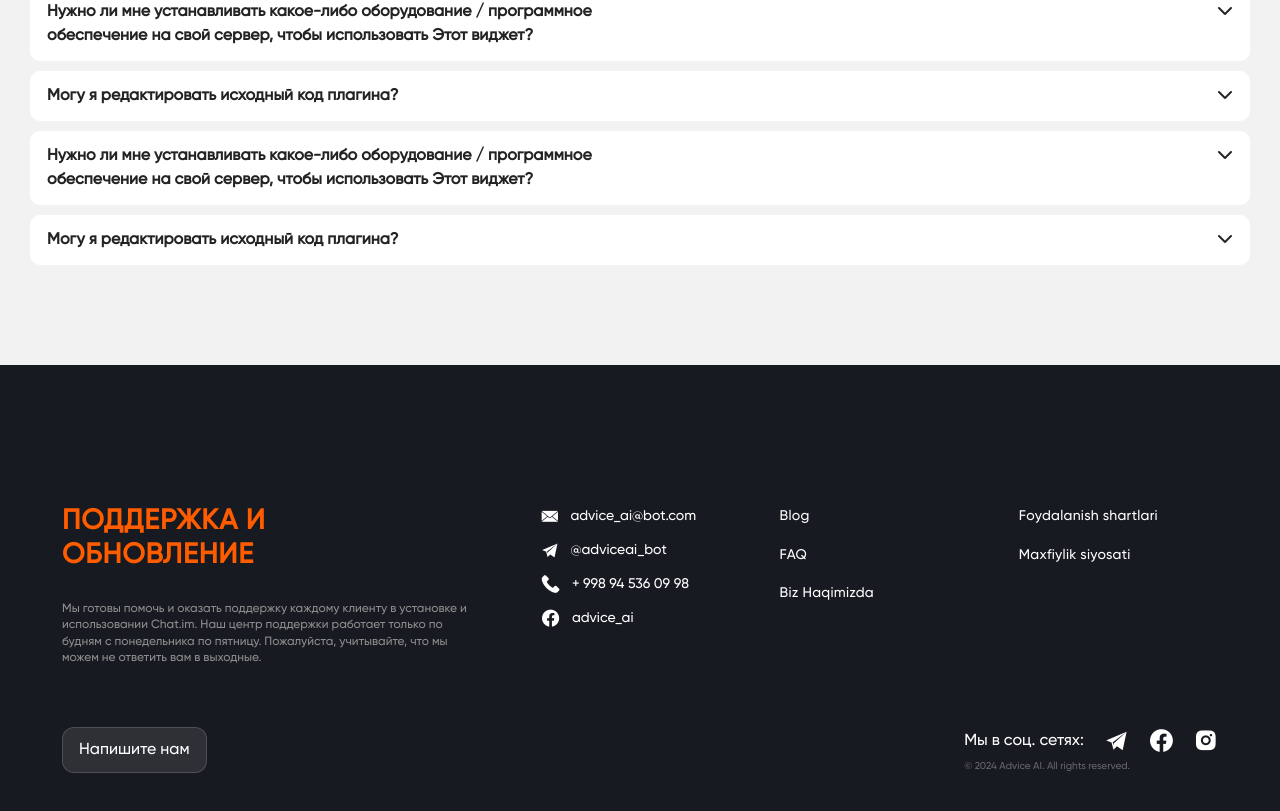
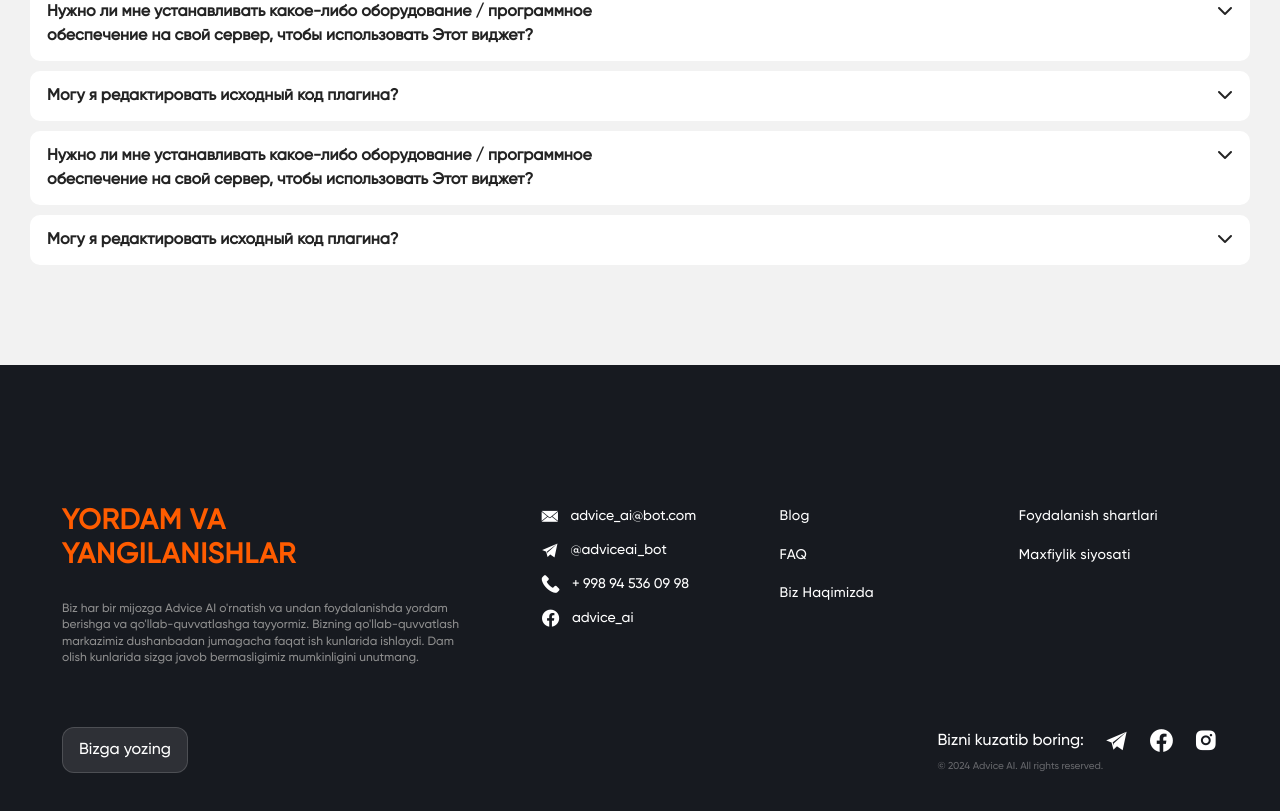
Before and after one commit to suxrobergashev/advice_ai, a Vue app: page /faq in a window 1280 px wide. Shown: the part 532-1343 px from the top of the page. Built offline with nearby package versions, Linux system fonts and the light colour scheme; what maska would draw is missing.

Commit message:
added:footer

```diff
--- a/src/components/SFooter.vue
+++ b/src/components/SFooter.vue
@@ -6,17 +6,18 @@
       >
         <div class="ms:col-span-3 dm:col-span-2">
           <h2
-            class="text-[#FF5C00] max-w-[210px] font-bold uppercase text-xl ms:text-[28px] leading-7 ms:leading-[33.843px] tracking-[0.846px]"
+            class="text-[#FF5C00] max-w-[210px] font-bold uppercase text-xl ms:text-[28px] leading-7 ms:leading-[33.843px] tracking-[0.846px] uppercase"
           >
-            ПОДДЕРЖКА И ОБНОВЛЕНИЕ
+            Yordam va yangilanishlar
           </h2>
           <p
             class="mt-2 ms:mt-7 text-[#8E8E8E] leading-[16.598px] text-xs pr-5"
           >
-            Мы готовы помочь и оказать поддержку каждому клиенту в установке и
-            использовании Chat.im. Наш центр поддержки работает только по будням
-            с понедельника по пятницу. Пожалуйста, учитывайте, что мы можем не
-            ответить вам в выходные.
+            Biz har bir mijozga Advice AI o'rnatish va undan foydalanishda
+            yordam berishga va qo'llab-quvvatlashga tayyormiz. Bizning
+            qo'llab-quvvatlash markazimiz dushanbadan jumagacha faqat ish
+            kunlarida ishlaydi. Dam olish kunlarida sizga javob bermasligimiz
+            mumkinligini unutmang.
           </p>
         </div>
         <div class="flex flex-col gap-2 ms:gap-3">
@@ -107,10 +108,10 @@
       <div
         class="flex items-center flex-col gap-4 ms:gap-0 ms:flex-row justify-between mt-10 ms:mt-[60px]"
       >
-        <SButton variant="black" class="w-full ms:w-auto">Напишите нам</SButton>
+        <SButton variant="black" class="w-full ms:w-auto">Bizga yozing</SButton>
         <div class="w-full ms:w-auto">
           <div class="flex justify-between ms:items-center gap-5">
-            <p>Мы в соц. сетях:</p>
+            <p>Bizni kuzatib boring:</p>
             <div class="flex items-center gap-5">
               <a
                 href="https://t.me/Botirov_Valisher"
--- a/src/sections/SQrCode.vue
+++ b/src/sections/SQrCode.vue
@@ -7,7 +7,7 @@
         <h2
           class="text-2xl leading-[30px] pt-3 ms:pt-[16.5px] flex flex-wrap ms:text-[43px] ms:leading-[55px] lg:!text-[53.5px] sm:max-w-[530px] lg:leading-[66px] lg:pt-[26.5px] font-[800]"
         >
-          Скачать мобильное приложение Chat.im
+          Advice AI ning mobil ilovasini yuklab oling!
         </h2>
         <div
           class="flex items-center pt-[10px] lg:pt-[36px] gap-4 ms:gap-[25px]"
@@ -23,7 +23,7 @@
             <p
               class="text-base ms:text-lg lg:text-[25px] font-medium leading-5 ms:leading-7 lg:leading-[32.2px]"
             >
-              Наведите камеру и скачайте приложение Chat.im
+              Kamera orqali skaner qiling va mobil ilovani yuklab oling
             </p>
 
             <div class="flex gap-4 mt-2">
```
